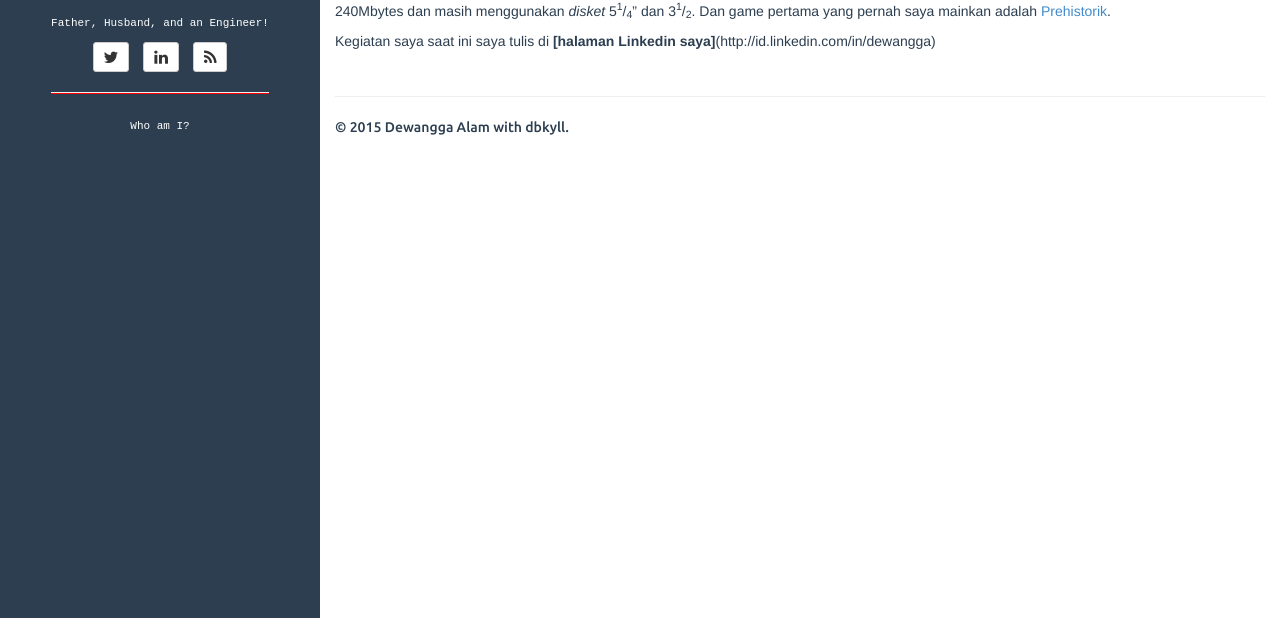
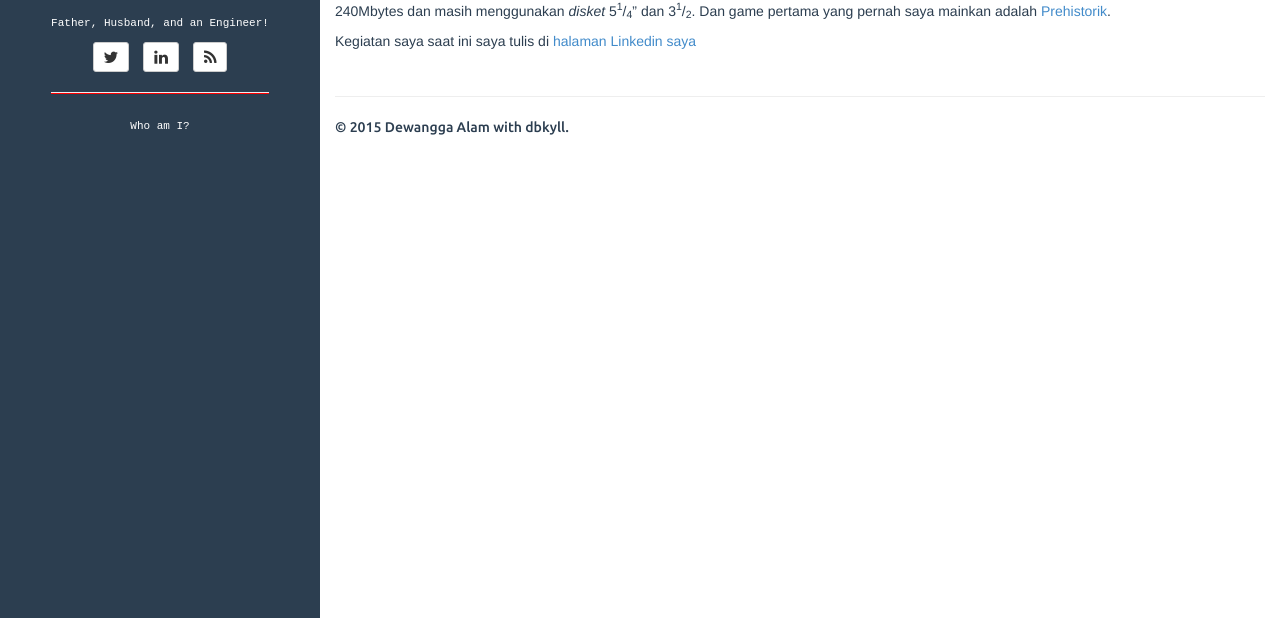
Before and after one commit to draskolnikova/draskolnikova.github.io, a Jekyll site: the page built from about-me.md, in a window 1280 px wide, cut to the strip 282-900 px from the top of the page. Built offline with Jekyll 4.4.1, drawn with Linux system fonts in a browser that asks for light colours.

Commit message:
Fixing about-me pages

```diff
--- a/about-me.md
+++ b/about-me.md
@@ -9,4 +9,4 @@ Saya adalah Dewangga Alam. Saya bekerja sebagai Linux & Network Administrator ku
 <h2>Punya background di dunia <i>technology</i>?</h2>
 Tidak punya <i>background</i> di bidang <i>technology</i>, tapi saya sangat suka tantangan yang diberikan di bidang tersebut. Sejak saya muda (umur 5 tahun), orang tua saya masih mempunyai 1 (satu) buah Intel(C) Pentium(R) 386DX yang di dalamnya masih menggunakan harddisk <i>Quantum Fireball</i> 240Mbytes dan masih menggunakan <i>disket</i> 5<sup>1</sup>/<sub>4</sub>" dan 3<sup>1</sup>/<sub>2</sub>. Dan game pertama yang pernah saya mainkan adalah [Prehistorik](https://en.wikipedia.org/wiki/Prehistorik).
 
-Kegiatan saya saat ini saya tulis di <b>[halaman Linkedin saya]</b>(http://id.linkedin.com/in/dewangga)
+Kegiatan saya saat ini saya tulis di [halaman Linkedin saya](http://id.linkedin.com/in/dewangga)
```
